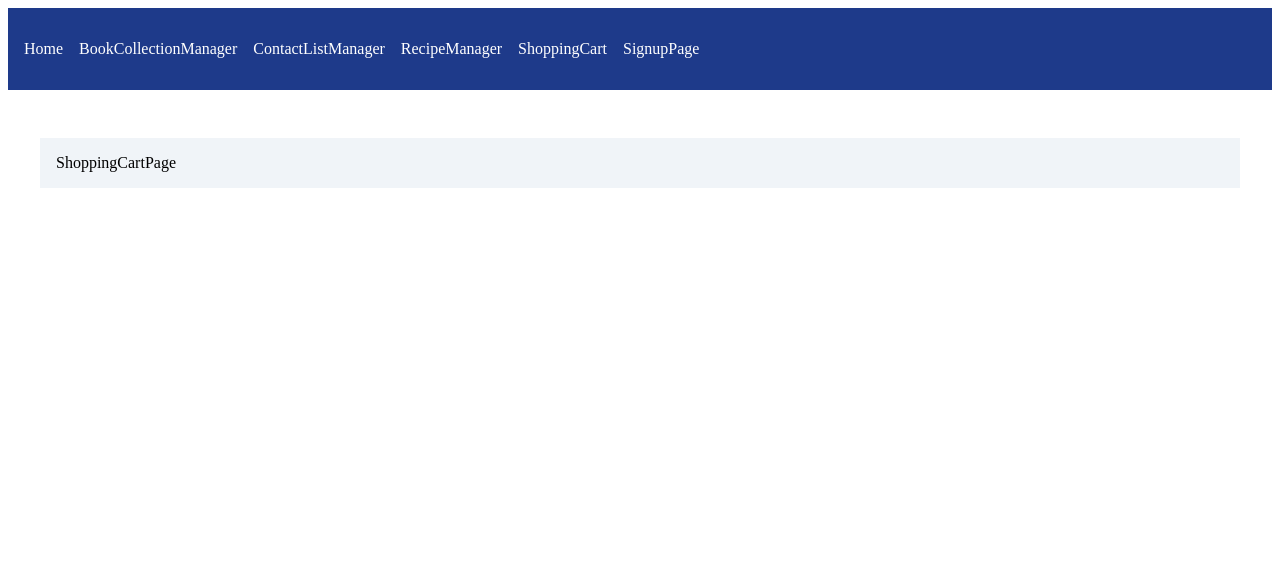
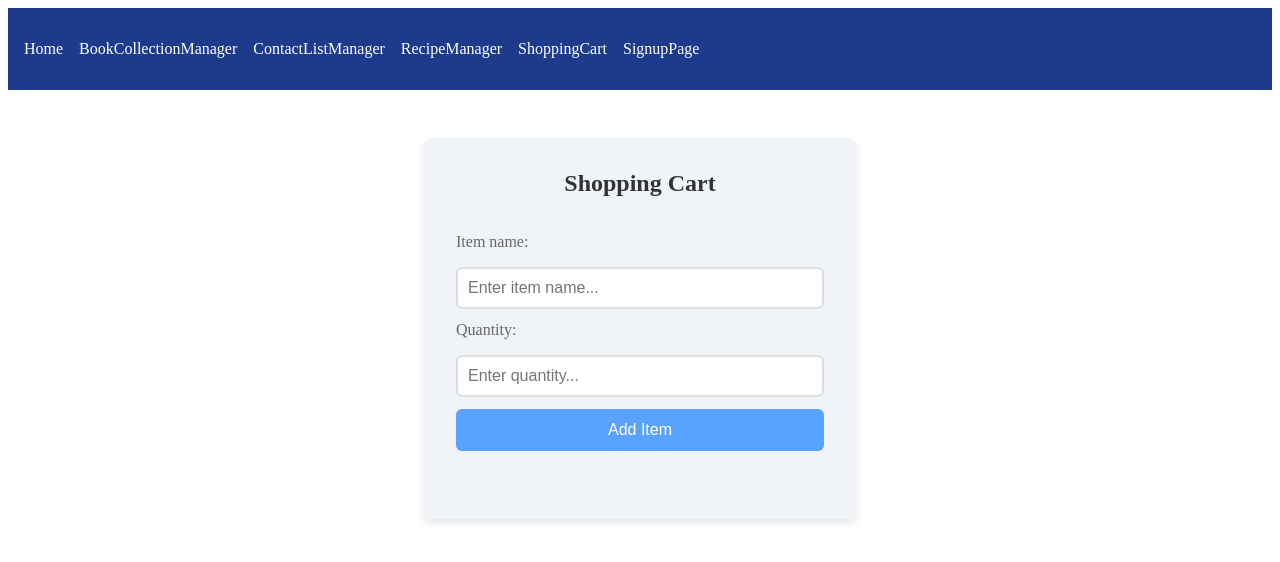
Before and after one commit to AaroSaila/coding-marathon1, a React (Vite) app: page /#/shoppingcart in a window 1280 px wide. Shown: the top 562 px of the page. Built offline with nearby package versions, Linux system fonts and the light colour scheme.

Commit message:
Shopping Cart component with styling

```diff
--- /dev/null
+++ b/src/components/ShoppingCart/Item.jsx
@@ -0,0 +1,17 @@
+import React from 'react';
+import './ShoppingCart.css';
+
+function Item({ item, onDelete, index, onIncrement, onDecrement }) {
+
+  return (
+    <li className="item">
+      {item.itemName}
+      <button onClick={() => onDecrement(index)} className="">-</button>
+      {item.quantity}
+      <button onClick={() => onIncrement(index)} className="">+</button>
+      <button onClick={() => onDelete(index)} className="delete-button">Delete</button>
+    </li>
+  )
+}
+
+export default Item
--- a/src/components/ShoppingCart/ShoppingCart.css
+++ b/src/components/ShoppingCart/ShoppingCart.css
@@ -0,0 +1,101 @@
+.shopping-cart {
+  padding: 16px;
+  max-width: 400px;
+  margin: 0 auto;
+  background-color: #f9f9f9;
+  border-radius: 8px;
+  box-shadow: 0px 4px 8px rgba(0, 0, 0, 0.1);
+}
+
+.shopping-cart h1 {
+  font-size: 24px;
+  color: #333;
+  text-align: center;
+  margin-bottom: 20px;
+}
+
+.shopping-form {
+  display: flex;
+  flex-direction: column;
+  gap: 12px;
+}
+
+.shopping-form label {
+  font-weight: 500;
+  color: #666;
+  margin-bottom: 4px;
+}
+
+.shopping-form input {
+  padding: 10px;
+  border-radius: 6px;
+  border: 2px solid #ddd;
+  font-size: 16px;
+  outline: none;
+  transition: border-color 0.2s;
+}
+
+.shopping-form input:focus {
+  border-color: #5AA2FF;
+}
+
+.add-button {
+  background-color: #5AA2FF;
+  color: white;
+  border: none;
+  padding: 12px 16px;
+  border-radius: 6px;
+  font-size: 16px;
+  width: 100%;
+  cursor: pointer;
+  transition: background-color 0.3s;
+}
+
+.add-button:hover {
+  background-color: #3d87e0;
+}
+
+.item-list {
+  padding: 0;
+  display: flex;
+  flex-direction: column;
+  gap: 8px;
+  margin-top: 20px;
+}
+
+.item {
+  display: flex;
+  align-items: center;
+  justify-content: space-between;
+  padding: 10px;
+  background-color: #fff;
+  border-radius: 6px;
+  border: 1px solid #e1e1e1;
+  box-shadow: 0px 2px 4px rgba(0, 0, 0, 0.05);
+}
+
+.item button {
+  border: none;
+  padding: 6px 10px;
+  border-radius: 4px;
+  cursor: pointer;
+  transition: background-color 0.3s;
+}
+
+.item button:hover {
+  background-color: #ccc;
+}
+
+.delete-button {
+  background-color: #dc3545;
+  color: white;
+  border: none;
+  padding: 8px 12px;
+  border-radius: 4px;
+  cursor: pointer;
+  transition: background-color 0.3s;
+}
+
+.delete-button:hover {
+  background-color: #b02a37;
+}
--- a/src/components/ShoppingCart/ShoppingCart.jsx
+++ b/src/components/ShoppingCart/ShoppingCart.jsx
@@ -1,11 +1,84 @@
-import React from 'react'
+import React, { useState } from "react";
+import './ShoppingCart.css';
+import Item from "./Item";
 
 function ShoppingCart() {
+  const [items, setItems] = useState([]);
+  const [newItem, setNewItem] = useState({ itemName: "", quantity: "" });
+
+  function handleInputChange(event) {
+    const { name, value } = event.target;
+    setNewItem((prevItem) => ({ ...prevItem, [name]: value }));
+  }
+
+  function addItem() {
+    if (newItem.itemName.trim() !== "" && newItem.quantity.trim() !== "") {
+      setItems((i) => [...i, newItem]);
+      setNewItem({ itemName: "", quantity: "" });
+    }
+  }
+
+  function deleteItem(index) {
+    const updatedItems = items.filter((_, i) => i !== index);
+    setItems(updatedItems);
+  }
+
+  function handleIncrement(index) {
+    setItems((prevItems) =>
+      prevItems.map((item, i) =>
+        i === index ? { ...item, quantity: Number(item.quantity) + 1 } : item
+      )
+    );
+  }
+
+  function handleDecrement(index) {
+    setItems((prevItems) =>
+      prevItems.map((item, i) =>
+        i === index && item.quantity > 0
+          ? { ...item, quantity: Number(item.quantity) - 1 }
+          : item
+      )
+    );
+  }
+
   return (
-    <div>
-      ShoppingCartPage
+    <div className="shopping-cart">
+      <h1>Shopping Cart</h1>
+      <div className="shopping-form">
+        <label htmlFor='itemName'>Item name:</label>
+        <input
+          id="itemName"
+          type="text"
+          placeholder="Enter item name..."
+          name="itemName"
+          value={newItem.itemName}
+          onChange={handleInputChange}
+        />
+        <label htmlFor='quantity'>Quantity:</label>
+        <input
+          id="quantity"
+          type="number"
+          placeholder="Enter quantity..."
+          name="quantity"
+          value={newItem.quantity}
+          onChange={handleInputChange}
+        />
+        <button className="add-button" onClick={addItem}>Add Item</button>
+      </div>
+      <ol className="item-list">
+        {items.map((item, index) => (
+          <Item
+            key={index}
+            item={item}
+            index={index}
+            onDelete={deleteItem}
+            onIncrement={handleIncrement}
+            onDecrement={handleDecrement}
+          />
+        ))}
+      </ol>
     </div>
-  )
+  );
 }
 
-export default ShoppingCart
+export default ShoppingCart;
```
Also changed, not shown: 1 other file (tests, documents, lock files or other folders).
